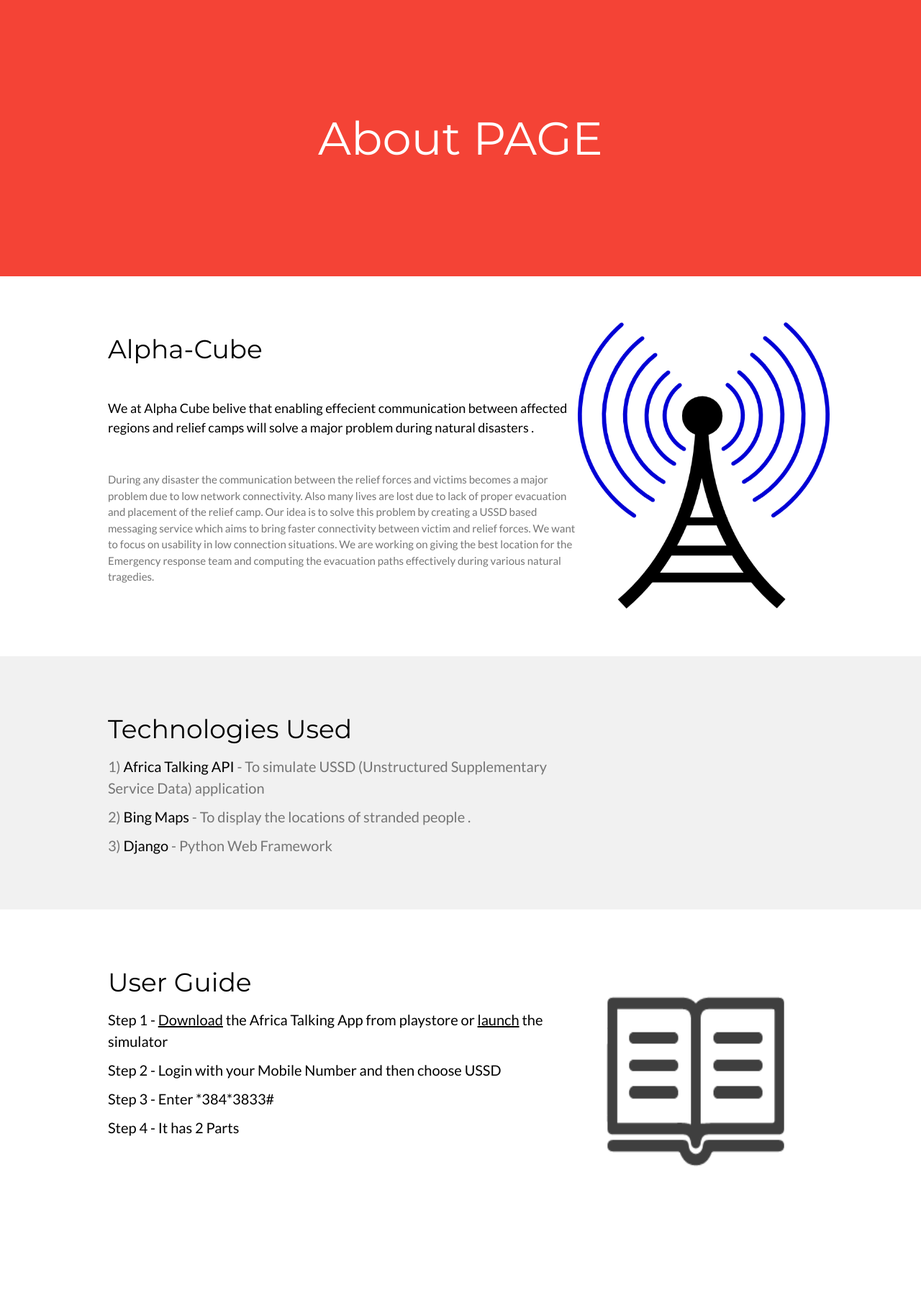
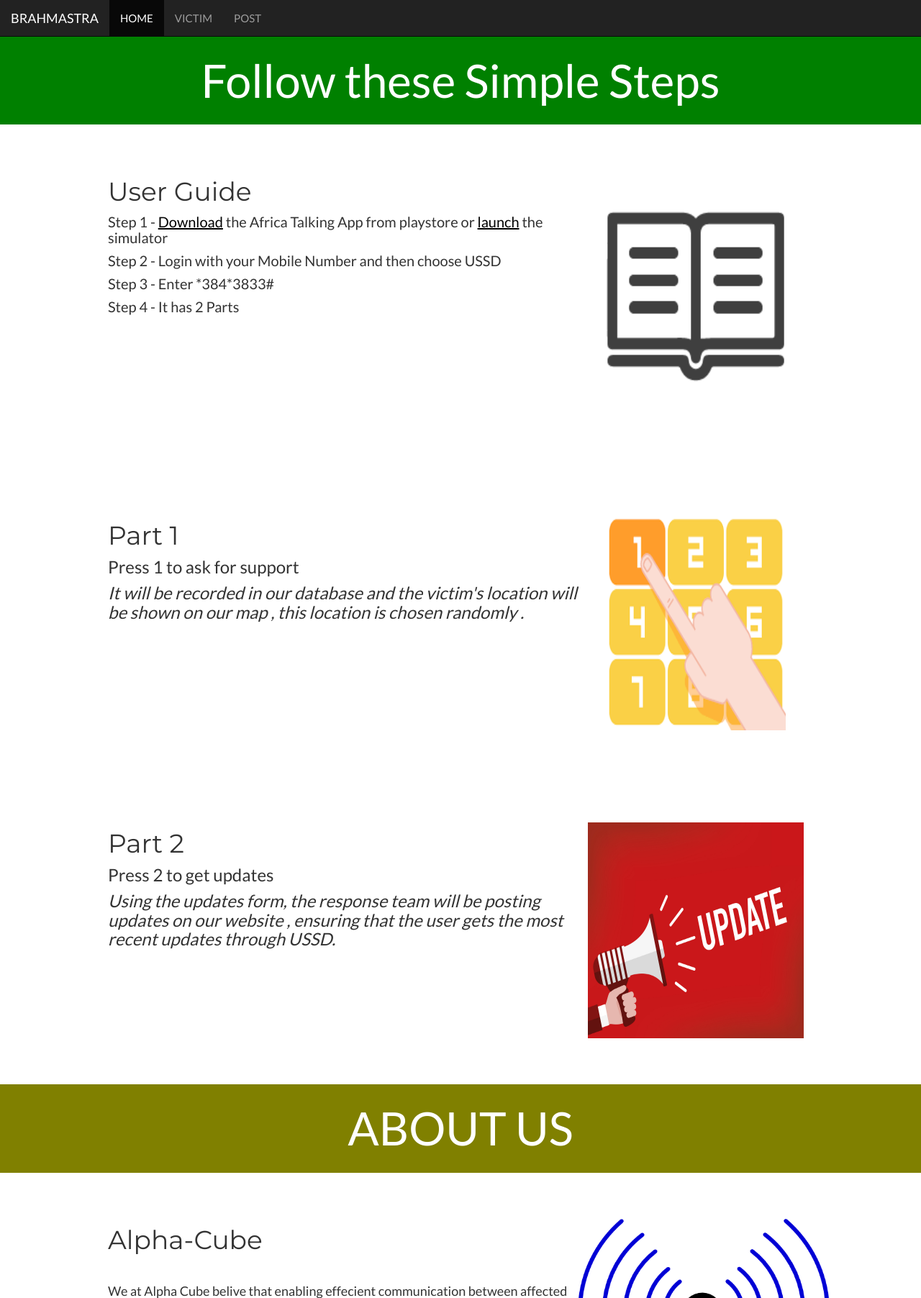
Before and after one commit to revanthgss/Alpha-Cube, a Django app: page / in a window 1280 px wide. Shown: the top 1804 px of the page at 72% size. Run offline with Django 3.2, Linux system fonts and the light colour scheme; some libraries are stand-ins or nearby versions.

Commit message:
Update about.html

```diff
--- a/evacroutes/templates/evacroutes/about.html
+++ b/evacroutes/templates/evacroutes/about.html
@@ -1,9 +1,13 @@
 <!DOCTYPE html>
 <html lang="en">
-<title>About Page</title>
+<title>Home Page</title>
 <meta charset="UTF-8">
 <meta name="viewport" content="width=device-width, initial-scale=1">
 {% load staticfiles %}
+<meta name="viewport" content="width=device-width, initial-scale=1">
+<link rel="stylesheet" href="https://maxcdn.bootstrapcdn.com/bootstrap/3.4.0/css/bootstrap.min.css">
+<script src="https://ajax.googleapis.com/ajax/libs/jquery/3.3.1/jquery.min.js"></script>
+<script src="https://maxcdn.bootstrapcdn.com/bootstrap/3.4.0/js/bootstrap.min.js"></script>
 <link rel="stylesheet" href="https://www.w3schools.com/w3css/4/w3.css">
 <link rel="stylesheet" href="https://fonts.googleapis.com/css?family=Lato">
 <link rel="stylesheet" href="https://fonts.googleapis.com/css?family=Montserrat">
@@ -13,47 +17,46 @@ body,h1,h2,h3,h4,h5,h6 {font-family: "Lato", sans-serif}
 .w3-bar,h1,button {font-family: "Montserrat", sans-serif}
 .fa-anchor,.fa-coffee {font-size:200px}
 a{text-decoration: none; color: black}
+.oneClass {
+  background-color: #008000;
+  color: white;
+}
+.secondClass {
+  background-color: olive;
+  color: white;
+}
 </style>
 <body>
 <!-- Header -->
-<header class="w3-container w3-red w3-center" style="padding:128px 16px" bgcolor="#FFC300">
-  <h1 class="w3-margin w3-jumbo">About PAGE</h1>
+<nav class="navbar navbar-inverse navbar-fixed-top">
+  <div class="container-fluid">
+    <div class="navbar-header">
+      <a class="navbar-brand" href="#">BRAHMASTRA</a>
+    </div>
+    <ul class="nav navbar-nav">
+      <li class="active"><a href="/about">HOME</a></li>
+      <li><a href="/victim">VICTIM</a></li>
+      <li><a href="/victim">POST</a></li>
+      <li><a href="/about" style = "text-align: right;"></a></li>
+    </ul>
+  </div>
+</nav>
+
+<div class="container" style="margin-top:50px">
+  <div class="row">
+    <div class="col-md-4">
+    </div>
+    <div class="col-md-4">
+    </div>
+    <div class="col-md-4">
+    </div>
+  </div>
+</div>
+<header class="oneClass" style="padding:10px 8px" align="center">
+  <h2 class="w3-margin w3-jumbo">Follow these Simple Steps</h2>
 </header>
 
 <!-- First Grid -->
-<div class="w3-row-padding w3-padding-64 w3-container">
-  <div class="w3-content">
-    <div class="w3-twothird">
-      <h1>Alpha-Cube</h1>
-      <h5 class="w3-padding-32">We at Alpha Cube belive that enabling effecient communication between affected regions and
-      relief camps will solve a major problem during natural disasters . </h5>
-
-      <p class="w3-text-grey">During any disaster the communication between the relief forces and victims becomes a major problem due to low network connectivity. Also many lives are lost due to lack of proper evacuation and placement of the relief camp. Our idea is to solve this problem by creating a USSD based messaging service which aims to bring faster connectivity between victim and relief forces. We want to focus on usability in low connection situations. We are  working on giving the best location for the Emergency response team and computing the evacuation paths effectively during various natural tragedies.</p>
-    </div>
-
-    <div class="w3-third w3-center">
-      <img src="{% static 'signal.png' %}" alt="signal" height="400" width="350">
-    </div>
-  </div>
-</div>
-
-<!-- Second Grid -->
-<div class="w3-row-padding w3-light-grey w3-padding-64 w3-container">
-  <div class="w3-content">
-    <div class="w3-third w3-center">
-    </div>
-
-    <div class="w3-twothird">
-      <h1>Technologies Used</h1>
-      <h4 class="w3-text-grey">1) <a href="https://africastalking.com/" target="_blank">Africa Talking API</a> -  To simulate USSD (Unstructured Supplementary Service Data) application</h3>
-      <h4 class="w3-text-grey">2) <a href="https://www.microsoft.com/en-us/maps/v8-control" target="_blank">Bing Maps</a> -  To display the locations of stranded people .</h3>
-      <h4 class="w3-text-grey">3) <a href="https://www.djangoproject.com/" target="_blank">Django</a> - Python Web Framework</h3>
-    </div>
-  </div>
-</div>
-</body>
-</html>
-
 <!-- Third Grid -->
 <div class="w3-row-padding w3-padding-64 w3-container">
   <div class="w3-content">
@@ -98,4 +101,44 @@ a{text-decoration: none; color: black}
       <img src="{% static 'update.jpg' %}" alt="signal" height="300" width="300">
     </div>
   </div>
+
 </div>
+
+<header class="secondClass" style="padding:10px 8px" align="center">
+  <h2 class="w3-margin w3-jumbo">ABOUT US</h2>
+</header>
+
+<div class="w3-row-padding w3-padding-64 w3-container">
+  <div class="w3-content">
+    <div class="w3-twothird">
+      <h1>Alpha-Cube</h1>
+      <h5 class="w3-padding-32">We at Alpha Cube belive that enabling effecient communication between affected regions and
+      relief camps will solve a major problem during natural disasters . </h5>
+
+      <p class="w3-text-grey">During any disaster the communication between the relief forces and victims becomes a major problem due to low network connectivity. Also many lives are lost due to lack of proper evacuation and placement of the relief camp. Our idea is to solve this problem by creating a USSD based messaging service which aims to bring faster connectivity between victim and relief forces. We want to focus on usability in low connection situations. We are  working on giving the best location for the Emergency response team and computing the evacuation paths effectively during various natural tragedies.</p>
+    </div>
+
+    <div class="w3-third w3-center">
+      <img src="{% static 'signal.png' %}" alt="signal" height="400" width="350">
+    </div>
+  </div>
+</div>
+
+<!-- Second Grid -->
+<div class="w3-row-padding w3-light-grey w3-padding-64 w3-container">
+  <div class="w3-content">
+    <div class="w3-third w3-center">
+    </div>
+
+    <div class="w3-twothird">
+      <h1>Technologies Used</h1>
+      <h4 class="w3-text-grey">1) <a href="https://africastalking.com/" target="_blank">Africa Talking API</a> -  To simulate USSD (Unstructured Supplementary Service Data) application</h3>
+      <br>
+      <h4 class="w3-text-grey">2) <a href="https://www.microsoft.com/en-us/maps/v8-control" target="_blank">Bing Maps</a> -  To display the locations of stranded people .</h3>
+      <br>
+      <h4 class="w3-text-grey">3) <a href="https://www.djangoproject.com/" target="_blank">Django</a> - Python Web Framework</h3>
+    </div>
+  </div>
+</div>
+</body>
+</html>
```
